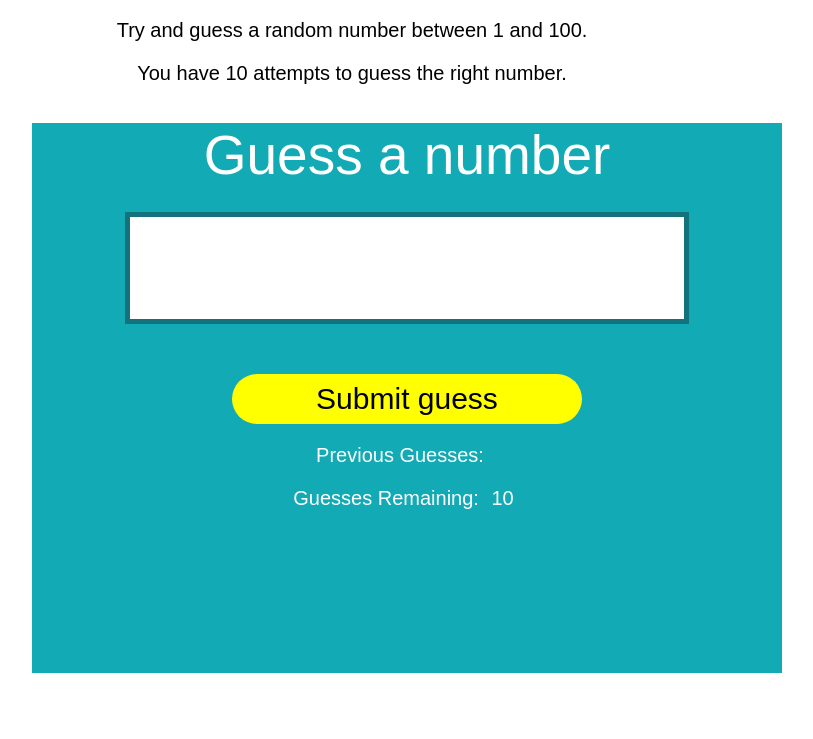
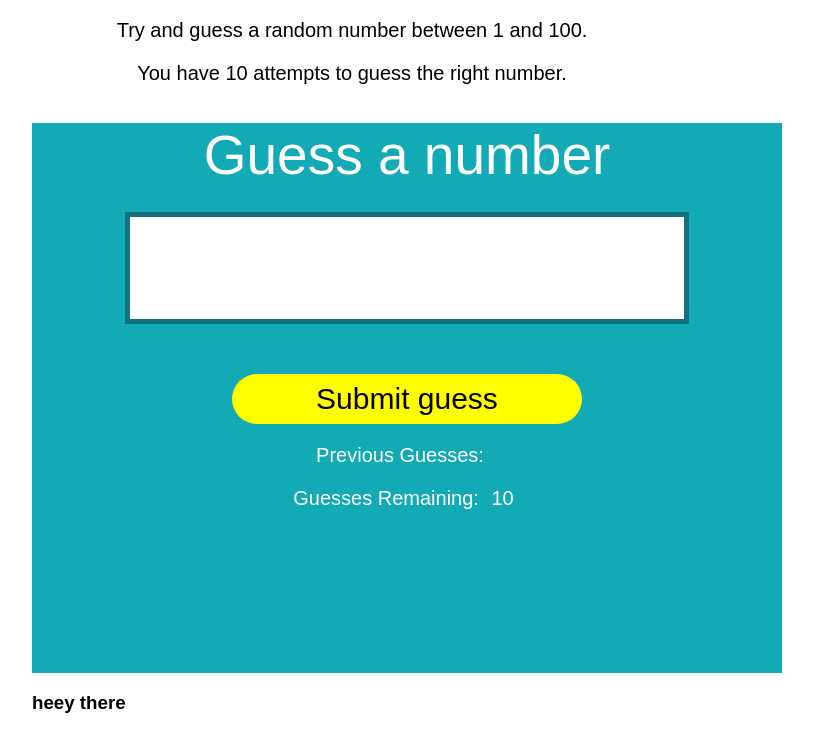
Before and after one commit to romeojeremiah/number-guessing-game, a plain HTML site: page index.html in a window 1280 px wide. Shown: the part 61-800 px from the top of the page, without its empty margins (288-1101 px from the left). Drawn offline with Linux system fonts and the light colour scheme.

Commit message:
new div added to index file

```diff
--- a/index.html
+++ b/index.html
@@ -25,6 +25,8 @@
             <p class="lowOrHi"></p>
         </div>
     </div>
+
+    <div><h3>heey there</h3></div>
     <script src="app.js"></script>
 </body>
 </html>
```
